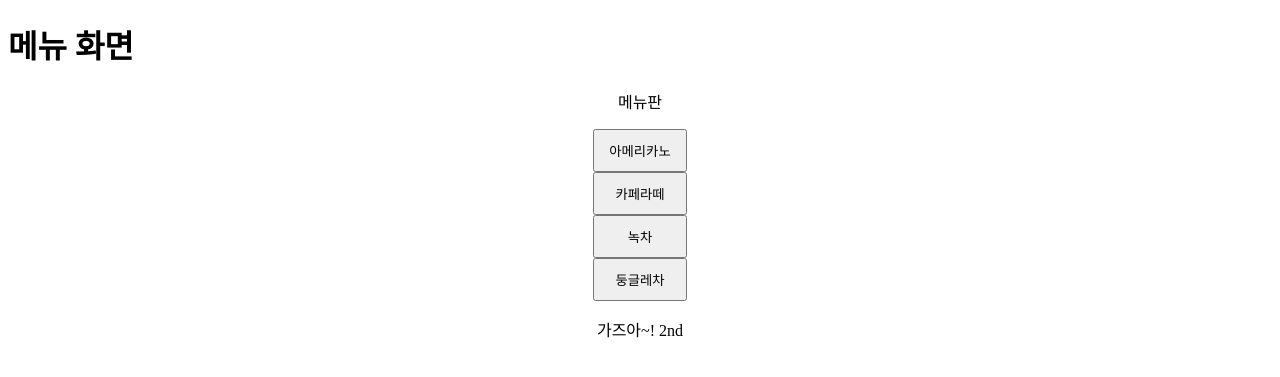
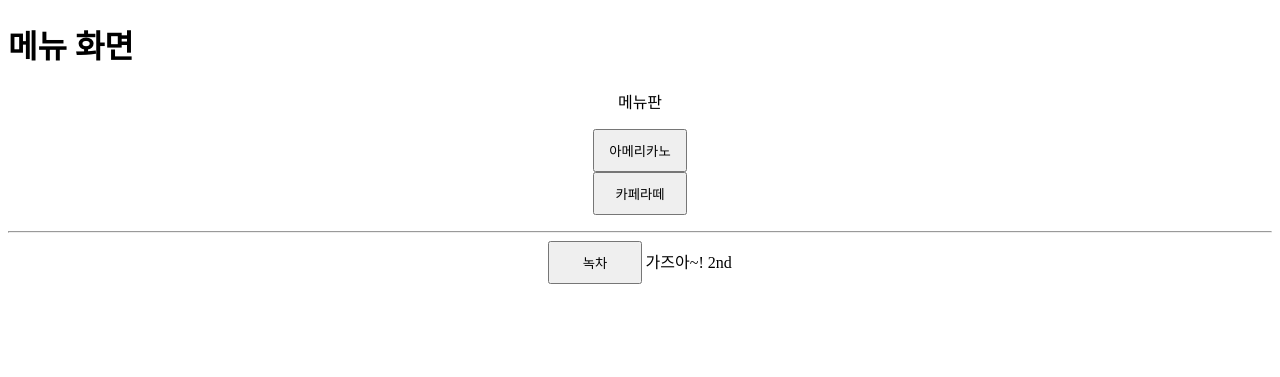
Before and after one commit to Rookie-YangHM/david, a Flask app: page /menu in a window 1280 px wide. Shown: the top 377 px of the page. Run offline with Flask 3, Linux system fonts and the light colour scheme.

Commit message:
change templates/menu.html 다시

```diff
--- a/mission/01.devops_2_1_/templates/menu.html
+++ b/mission/01.devops_2_1_/templates/menu.html
@@ -15,11 +15,10 @@
     <center>
     메뉴판
     <p>
-    <button name="menu1" style="width:70pt;">아메리카노</button><br>
-    <button name="menu2" style="width:70pt;">카페라떼</button><br>
-    <button name="menu2" style="width:70pt;">녹차</button><br>
-    <button name="menu2" style="width:70pt;">둥글레차</button>
-    </p>
+<button name="menu1" style="width:70pt;">아메리카노</button><br>
+<button name="menu2" style="width:70pt;">카페라떼</button><br>
+</p><hr>
+<button name="menu2" style="width:70pt;">녹차</button>
     가즈아~! 2nd
     </center>
 </body>
```
